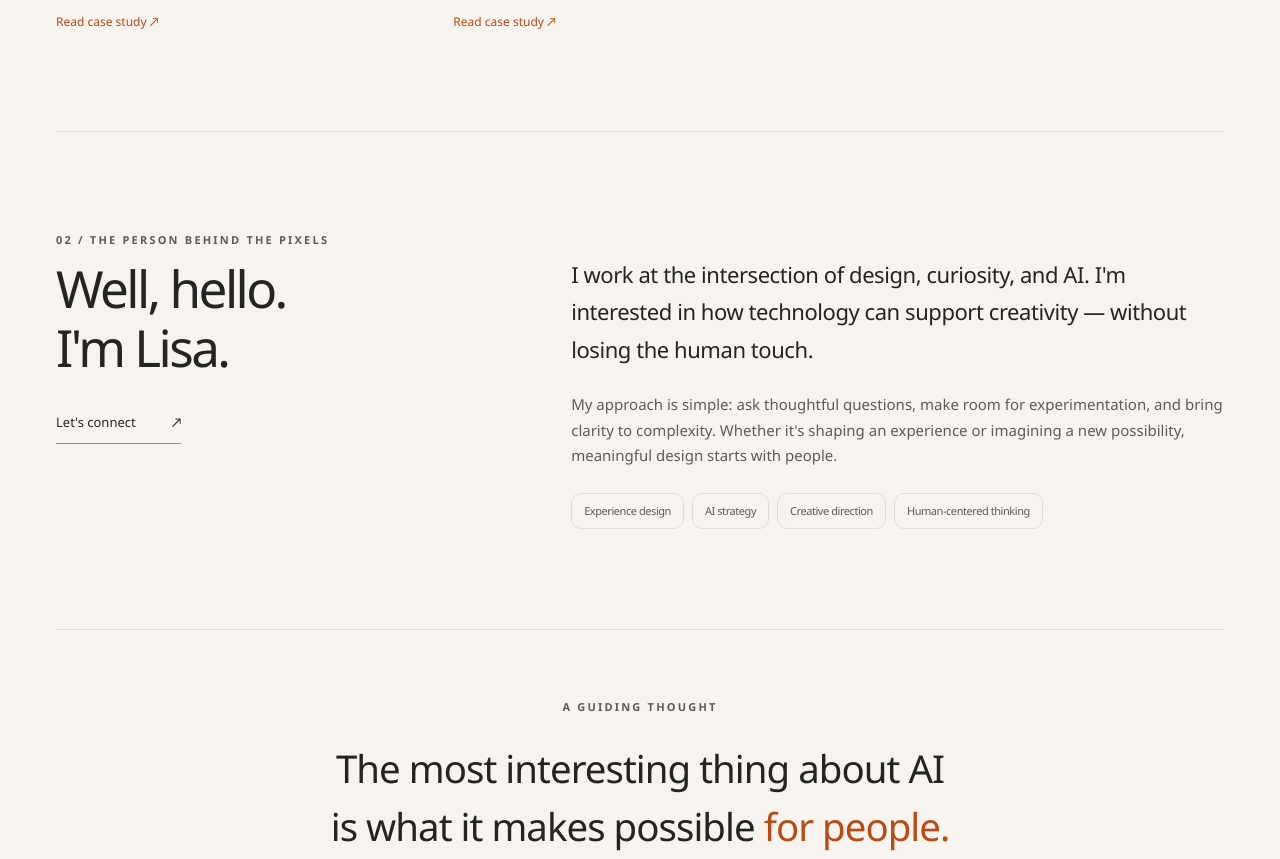
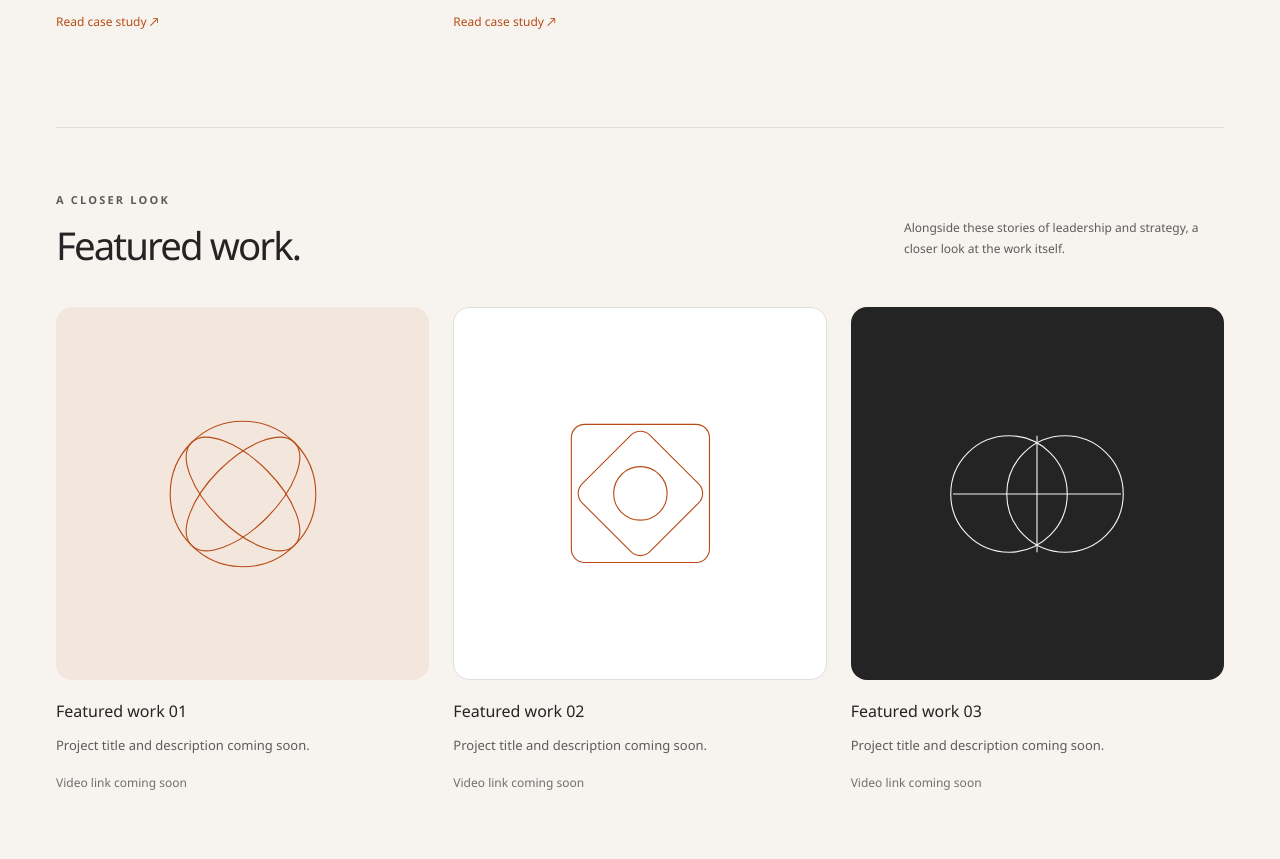
Before and after one commit to muellerlisa777-collab/portfolio, a plain HTML site: page index.html in a window 1280 px wide. Shown: the part 1721-2580 px from the top of the page. Drawn offline with Linux system fonts and the light colour scheme.

Commit message:
Add featured work placeholders
Co-authored-by: copilot-swe-agent[bot] <198982749+Copilot@users.noreply.github.com>

```diff
--- a/index.html
+++ b/index.html
@@ -138,6 +138,16 @@
     .project-pending:hover .project-art { transform: none; }
     .pending-label { display: inline-block; margin-top: 16px; font-size: 12px; color: var(--cp-text-soft); }
     .arrow { font-size: 22px; color: var(--cp-accent); }
+    .featured { margin-top: 96px; padding-top: 64px; border-top: 1px solid var(--cp-border); }
+    .featured-heading { font-size: clamp(30px, 3vw, 42px); font-weight: 350; letter-spacing: -.05em; margin: 12px 0 0; }
+    .featured .section-note { max-width: 320px; }
+    .featured-grid { display: grid; grid-template-columns: repeat(3, 1fr); gap: 24px; }
+    .featured-visual { aspect-ratio: 1; border-radius: 16px; background: var(--cp-accent-soft); color: var(--cp-accent); display: grid; place-items: center; }
+    .featured-visual svg { width: 60%; height: 60%; }
+    .featured-item:nth-child(2) .featured-visual { background: var(--cp-surface); border: 1px solid var(--cp-border); }
+    .featured-item:nth-child(3) .featured-visual { background: var(--cp-text); color: var(--cp-bg); }
+    .featured-item h4 { font-size: 16px; font-weight: 500; margin: 20px 0 0; }
+    .featured-item p { font-size: 13px; line-height: 1.8; color: var(--cp-text-muted); margin: 12px 0 0; }
     #about { border-top: 1px solid var(--cp-border); display: grid; grid-template-columns: .8fr 1.2fr; gap: 80px; }
     .about-body { font-size: 22px; line-height: 1.7; font-weight: 350; letter-spacing: -.02em; margin-top: 24px; }
     .about-body p { margin: 0 0 24px; }
@@ -202,6 +212,8 @@
       .section-head { display: block; }
       .section-note { max-width: none; margin-top: 16px; }
       .projects { grid-template-columns: 1fr; gap: 36px; }
+      .featured { margin-top: 64px; padding-top: 48px; }
+      .featured-grid { grid-template-columns: 1fr; gap: 36px; }
       .project-art { aspect-ratio: 1.15 / 1; padding: 28px; }
       .art-title { font-size: 34px; left: 28px; }
       .mini-window { padding: 20px; max-width: 260px; margin: 24px auto; }
@@ -273,7 +285,7 @@
       <section id="work" aria-labelledby="work-title">
         <div class="section-head">
           <div><div class="eyebrow">01 / Selected work</div><h2 id="work-title">Leadership, in practice.</h2></div>
-          <p class="section-note">Building teams. Shaping AI strategy.<br>Leading through change.</p>
+          <p class="section-note">Explore the case studies behind the strategy, then see featured work bring ideas to life.</p>
         </div>
         <div class="projects">
           <button class="project" type="button" data-case-study="0" aria-label="Read case study: Building an Industry Design Organization for the AI Era">
@@ -306,6 +318,38 @@
             <p class="project-description">Reserved for the sales modernization story. Details will be added from a public-safe version of the case study.</p>
             <span class="pending-label">Coming soon</span>
           </article>
+        </div>
+        <div class="featured" aria-labelledby="featured-title">
+          <div class="section-head">
+            <div><div class="eyebrow">A closer look</div><h3 class="featured-heading" id="featured-title">Featured work.</h3></div>
+            <p class="section-note">Alongside these stories of leadership and strategy, a closer look at the work itself.</p>
+          </div>
+          <div class="featured-grid">
+            <article class="featured-item">
+              <div class="featured-visual" aria-hidden="true">
+                <svg viewBox="0 0 200 200" fill="none" stroke="currentColor" stroke-width="1"><circle cx="100" cy="100" r="65"/><ellipse cx="100" cy="100" rx="65" ry="30" transform="rotate(45 100 100)"/><ellipse cx="100" cy="100" rx="65" ry="30" transform="rotate(-45 100 100)"/></svg>
+              </div>
+              <h4>Featured work 01</h4>
+              <p>Project title and description coming soon.</p>
+              <span class="pending-label">Video link coming soon</span>
+            </article>
+            <article class="featured-item">
+              <div class="featured-visual" aria-hidden="true">
+                <svg viewBox="0 0 200 200" fill="none" stroke="currentColor" stroke-width="1"><rect x="38" y="38" width="124" height="124" rx="12"/><rect x="57" y="57" width="86" height="86" rx="12" transform="rotate(45 100 100)"/><circle cx="100" cy="100" r="24"/></svg>
+              </div>
+              <h4>Featured work 02</h4>
+              <p>Project title and description coming soon.</p>
+              <span class="pending-label">Video link coming soon</span>
+            </article>
+            <article class="featured-item">
+              <div class="featured-visual" aria-hidden="true">
+                <svg viewBox="0 0 200 200" fill="none" stroke="currentColor" stroke-width="1"><circle cx="75" cy="100" r="52"/><circle cx="125" cy="100" r="52"/><path d="M25 100h150M100 48v104"/></svg>
+              </div>
+              <h4>Featured work 03</h4>
+              <p>Project title and description coming soon.</p>
+              <span class="pending-label">Video link coming soon</span>
+            </article>
+          </div>
         </div>
       </section>
       <section id="about" aria-labelledby="about-title">
```
